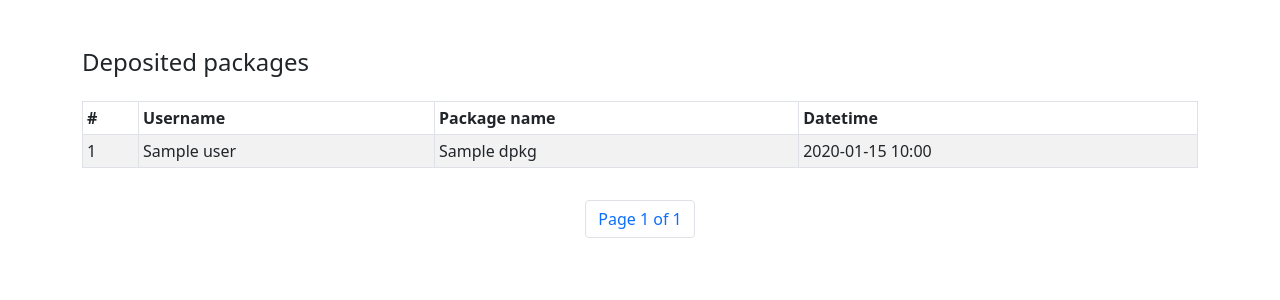
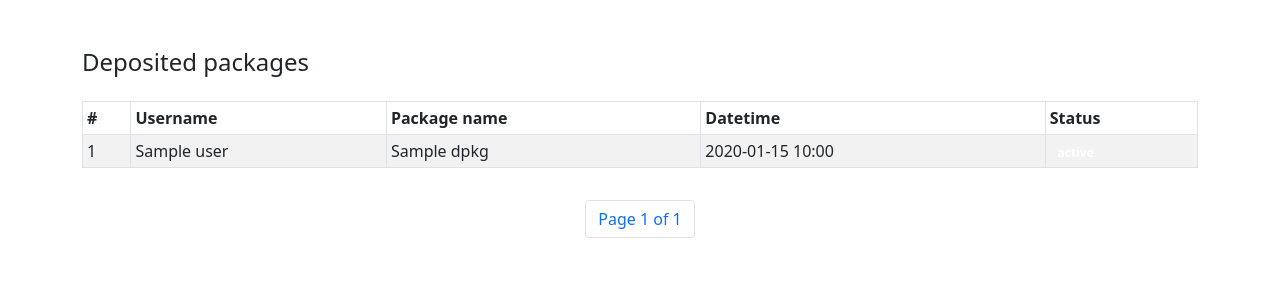
Before and after one commit to scieloorg/kernel_to_webiste, a Django app: template spf/core/templates/core/deposited_package_list.html in a window 1280 px wide. Shown: the part 65-365 px from the top of the page. Run offline with Django 3.2, Linux system fonts and the light colour scheme; the template is opened without the code that fills it: most values are stand-ins (such as "Sample title", 1, 10 or a date in 2020); parts of the project's set-up code (start-up, migrations or seed data) failed here and were passed over; some libraries are stand-ins or nearby versions.

Commit message:
melhora exibição de estado de pacote

```diff
--- a/spf/core/templates/core/deposited_package_list.html
+++ b/spf/core/templates/core/deposited_package_list.html
@@ -1,5 +1,6 @@
 {% extends "base.html" %}
 {% load i18n %}
+{% load spf_extras %}
 
 {% block title %}
 SciELO Publishing Framework - {% trans 'Deposited packages' %}
@@ -18,6 +19,7 @@ SciELO Publishing Framework - {% trans 'Deposited packages' %}
                     <th scope="col">{% trans 'Username' %}</th>
                     <th scope="col">{% trans 'Package name' %}</th>
                     <th scope="col">{% trans 'Datetime' %}</th>
+                    <th scope="col">{% trans 'Status' %}</th>
                 </tr>
                 </thead>
                 <tbody>
@@ -27,6 +29,7 @@ SciELO Publishing Framework - {% trans 'Deposited packages' %}
                     <td>{{ dpkg.user }}</td>
                     <td>{{ dpkg.package_name }}</td>
                     <td>{{ dpkg.datetime|date:'Y-m-d H:i' }}</td>
+                    <td><span class="badge {{ dpkg.status|to_css_ingress_package_status_style }}">{{ dpkg.get_status_display }}</span></td>
                 </tr>
                 {% endfor %}
                 </tbody>
```
